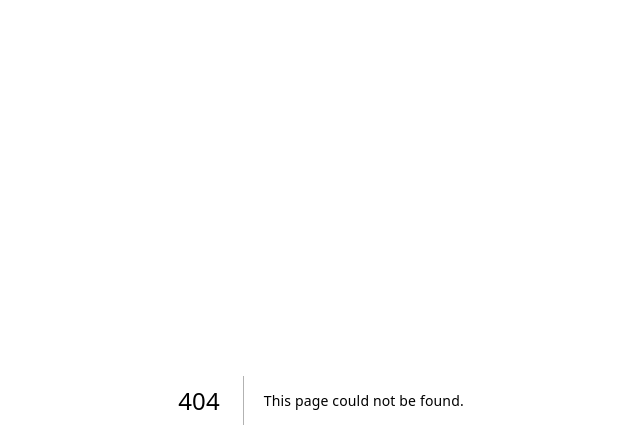
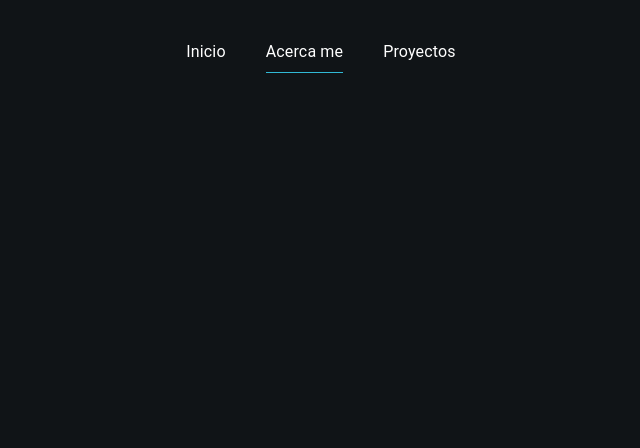
Before and after one commit to EmmanuelDevAtx/myportafolio, a Next.js app: page /about in a window 1280 px wide. Before the commit this address had no page. Shown: the top 448 px of the page, without its empty margins (319-959 px from the left). Built offline with nearby package versions, Linux system fonts and the light colour scheme.

Commit message:
add navigation top

```diff
--- /dev/null
+++ b/src/app/about/page.tsx
@@ -0,0 +1,8 @@
+import { Typography } from "@mui/material";
+
+export default function About (){
+    return (
+        <main>
+        </main>
+    )
+}
--- a/src/app/layout.tsx
+++ b/src/app/layout.tsx
@@ -5,6 +5,7 @@ import { I18nextProvider } from "react-i18next";
 import i18n from "../i18n/i18Config";
 import { CssBaseline } from "@mui/material";
 import module from "./page.module.css";
+import { Navigation } from "@/components/navigation/nav";
 
 const inter = Inter({ subsets: ["latin"] });
 
@@ -19,6 +20,7 @@ export default function RootLayout({
         <SettingsProvider>
           <CssBaseline />
           <I18nextProvider i18n={i18n}>
+            <Navigation/>
             {children}
           </I18nextProvider>
         </SettingsProvider>
--- /dev/null
+++ b/src/components/navigation/nav.tsx
@@ -0,0 +1,76 @@
+import { Box, Grid, Stack, Typography, useTheme } from "@mui/material";
+import { useTranslation } from "react-i18next";
+import { usePathname, useRouter } from "next/navigation";
+
+export const Navigation = () => {
+  const { t } = useTranslation();
+  const router = useRouter();
+  const pathname = usePathname();
+  return (
+    <Grid container justifyContent={"space-between"}>
+      <Grid item md={4}></Grid>
+      <Grid item md={4}>
+        <Box
+          sx={{
+            display: "flex",
+            justifyContent: "center",
+            paddingY: 3,
+          }}
+        >
+          <Stack sx={{ padding: 2 }} direction={"row"} spacing={5}>
+            <ItemNavigation
+              title={t("navigation.titles.home")}
+              isActive={pathname === "/"}
+              onPress={() => router.push("/")}
+            />
+            <ItemNavigation
+              title={t("navigation.titles.about")}
+              isActive={pathname === "/about"}
+              onPress={() => router.push("/about")}
+            />
+            <ItemNavigation
+              title={t("navigation.titles.proyects")}
+              isActive={pathname === "/proyects"}
+              onPress={() => router.push("/proyects")}
+            />
+          </Stack>
+        </Box>
+      </Grid>
+      <Grid item md={4}></Grid>
+    </Grid>
+  );
+};
+
+const ItemNavigation = ({
+  title,
+  onPress,
+  isActive,
+}: {
+  title: string;
+  onPress: () => void;
+  isActive: boolean;
+}) => {
+  const theme = useTheme();
+
+  return (
+    <Typography
+      onClick={onPress}
+      sx={{
+        paddingBottom: 1,
+        borderColor: theme.palette.primary.main,
+        borderBottom: `1px solid ${
+          !isActive ? "transparent" : theme.palette.primary.main
+        }`,
+        transition: "all 0.3s ease-in-out",
+        "&:hover": {
+          color: theme.palette.primary.main,
+          cursor: "pointer",
+          borderBottom: "1px solid",
+          borderColor: theme.palette.primary.main,
+        },
+      }}
+    >
+      {title}
+    </Typography>
+  );
+};
--- /dev/null
+++ b/src/i18n/en.tsx
@@ -0,0 +1,9 @@
+export default {
+    navigation:{
+        titles:{
+            home: 'Home',
+            about:'About me',
+            proyects: 'Proyects'
+        }
+    }
+}
--- /dev/null
+++ b/src/i18n/es.tsx
@@ -0,0 +1,9 @@
+export default {
+    navigation:{
+        titles:{
+            home: 'Inicio',
+            about:'Acerca me',
+            proyects: 'Proyectos'
+        }
+    }
+}
--- a/src/i18n/i18Config.tsx
+++ b/src/i18n/i18Config.tsx
@@ -1,18 +1,20 @@
 import i18n  from "i18next";
 import { initReactI18next } from "react-i18next";
+import es from './es';
+import en from './en';
 
 const resources = {
     es:{
-        translation: {}
+        translation: es
     },
     en: {
-        translation: {}
+        translation: en
     }
 }
 
 i18n.use(initReactI18next).init({
     resources,
-    fallbackLng: "en",
+    fallbackLng: "es",
     interpolation: {
       escapeValue: false
     },
--- a/src/theme/dark.tsx
+++ b/src/theme/dark.tsx
@@ -8,7 +8,7 @@ export const dark_theme = createTheme({
         paper:"#7750B4",
       },
       primary: {
-        main: "#FFFFFF"
+        main: "#31B9D5"
       },
       secondary: {
         main: "#8F8F8F",
```
Also changed, not shown: src/app/proyects/page.tsx (added, +8 -0 lines), src/stylesSheets/navigationStyleSheet.tsx (added).
